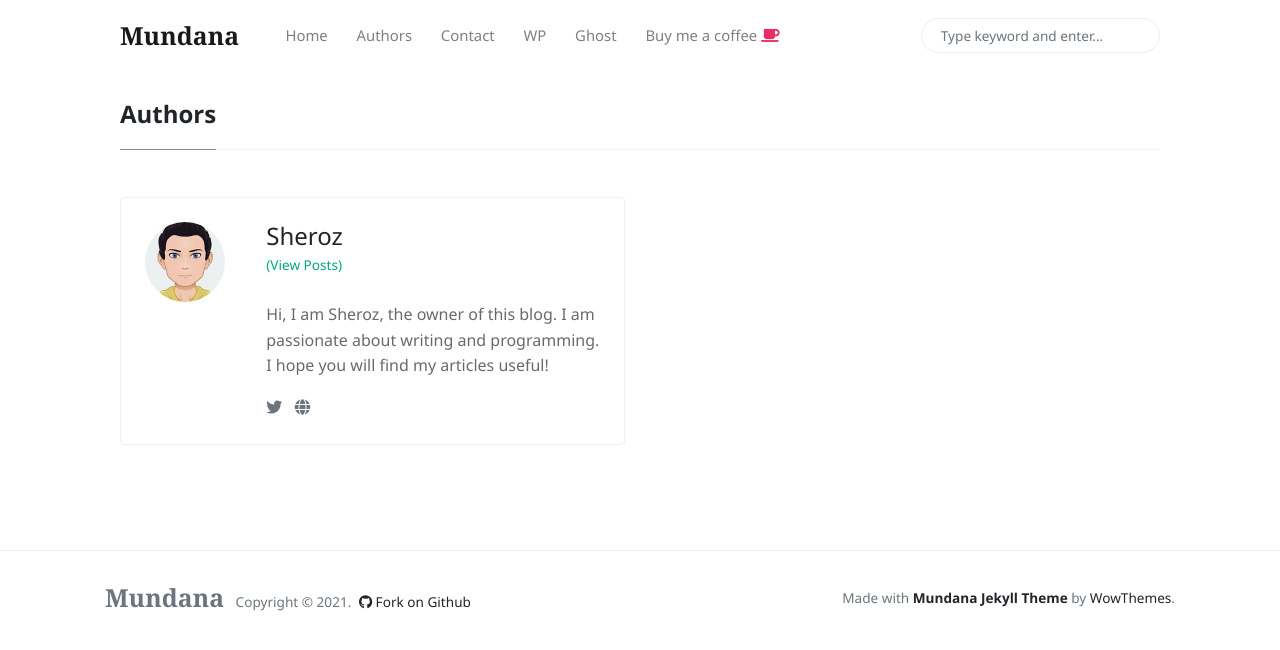
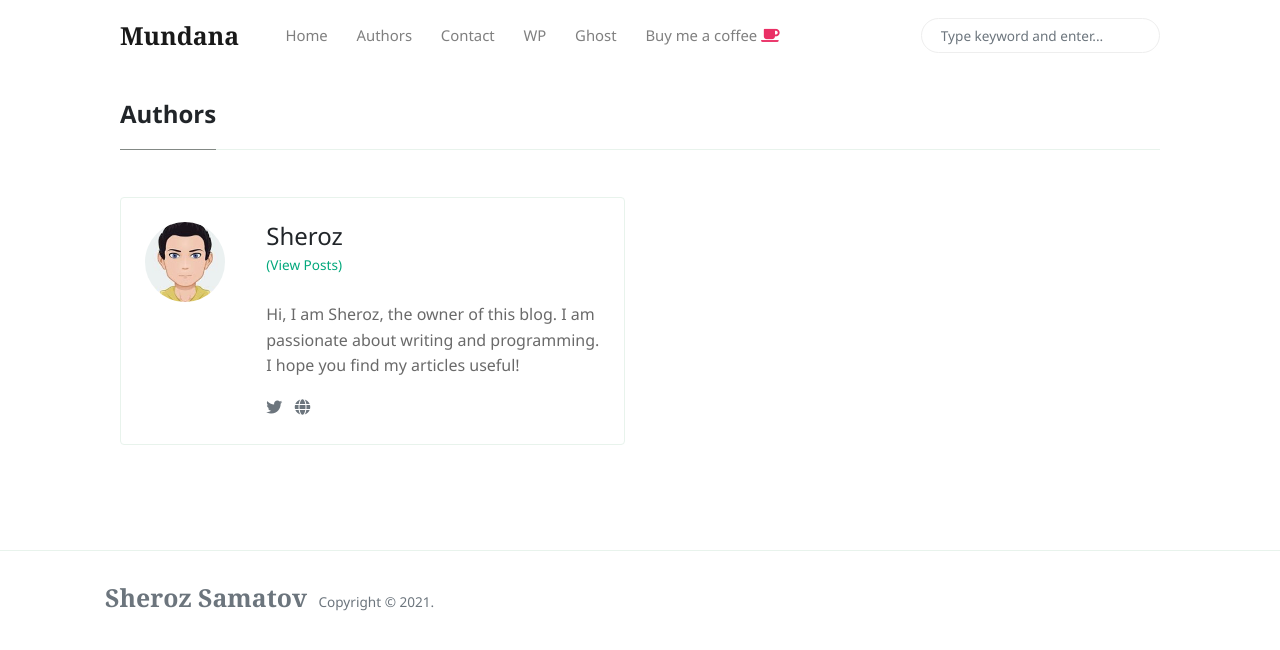
Before and after one commit to sherozsamatov/live-blog-test, a Jekyll site: the page built from _pages/authors-list.html, in a window 1280 px wide. Shown: the top 650 px of the page. Built offline with Jekyll 4.4.1, drawn with Linux system fonts in a browser that asks for light colours; nearby versions of some CDN libraries.

Commit message:
Remove the wowthemes.net credit

```diff
--- a/_config.yml
+++ b/_config.yml
@@ -23,7 +23,7 @@ authors:
       name:           Sheroz
       site:           https://www.sherozsamatov.com
       avatar:         /assets/images/avatar1.jpg
-      bio:            "Hi, I am Sheroz, the owner of this blog. I am passionate about writing and programming. I hope you will find my articles useful!"
+      bio:            "Hi, I am Sheroz, the owner of this blog. I am passionate about writing and programming. I hope you find my articles useful!"
       email:          sherozsamatov@gmail.com
       twitter:        https://twitter.com/sherozsamatov
 
--- a/_layouts/default.html
+++ b/_layouts/default.html
@@ -75,19 +75,12 @@
     <!-- Footer -->
     <footer class="bg-white border-top p-3 text-muted small">
         <div class="container">
-        <div class="row align-items-center justify-content-between">
-            <div>
-                <span class="navbar-brand mr-2 mb-0"><strong>Mundana</strong></span>
-                <span>Copyright © <script>document.write(new Date().getFullYear())</script>.</span>
-
-                <!--  Github Repo Star Btn-->
-                <a class="text-dark ml-1" target="_blank" href="https://github.com/wowthemesnet/mundana-theme-jekyll"><i class="fab fa-github"></i> Fork on Github</a>
-
+            <div class="row align-items-center justify-content-between">
+                <div>
+                    <span class="navbar-brand mr-2 mb-0"><strong>Sheroz Samatov</strong></span>
+                    <span>Copyright © <script>document.write(new Date().getFullYear())</script>.</span>
+                </div>
             </div>
-            <div>
-                Made with <a target="_blank" class="text-dark font-weight-bold" href="https://www.wowthemes.net/mundana-jekyll-theme/"> Mundana Jekyll Theme </a> by <a class="text-dark" target="_blank" href="https://www.wowthemes.net">WowThemes</a>.
-            </div>
-        </div>
         </div>
     </footer>
 
--- a/index.html
+++ b/index.html
@@ -4,14 +4,12 @@ layout: default
 pagination:
 enabled: true
 description: "Welcome to my awesome personal blog! The best place for newbie programmers to start learning about technologies such as Javascript, Shopify and Liquid, static site generators and the JAMSTACK."
+alt_description: "Welcome to my personal blog! In this blog I document my journey as a beginner front-end developer, share my insights and experiences, lessons I've learnt, mistakes I made and general advice to beginner developers about programming languages, frameworks and tech stacks. At the moment I am learning Javascript, Shopify and Liquid in order to start my freelancing career. You may find articles about these technologies or even freelancing. ~ this description may change in the future"
 ---
-
 
 <div class="container">
 
 {% if page.url == "/" %}
-
-
 
 <!-- Begin post excerpts, let's highlight the first 4 posts on top -->
 <div class="row remove-site-content-margin">
```
Also changed, not shown: _pages/author-jane.html (deleted, +0 -26 lines), _pages/author-sheroz.html (renamed from _pages/author-sal.html).
